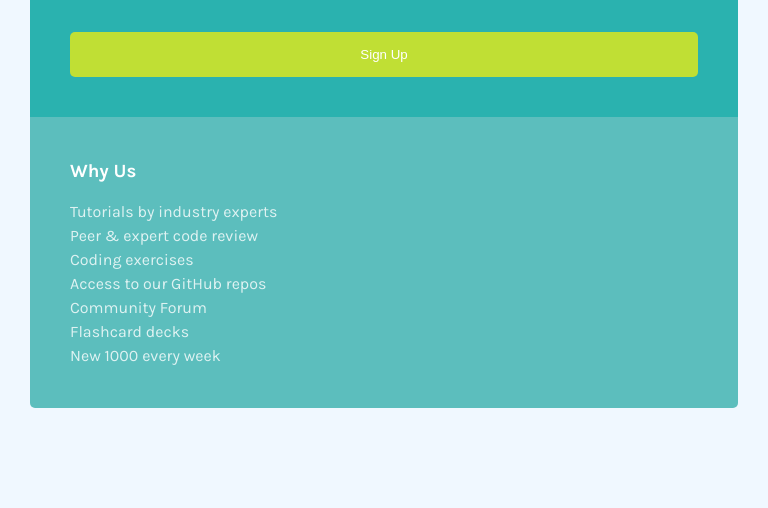
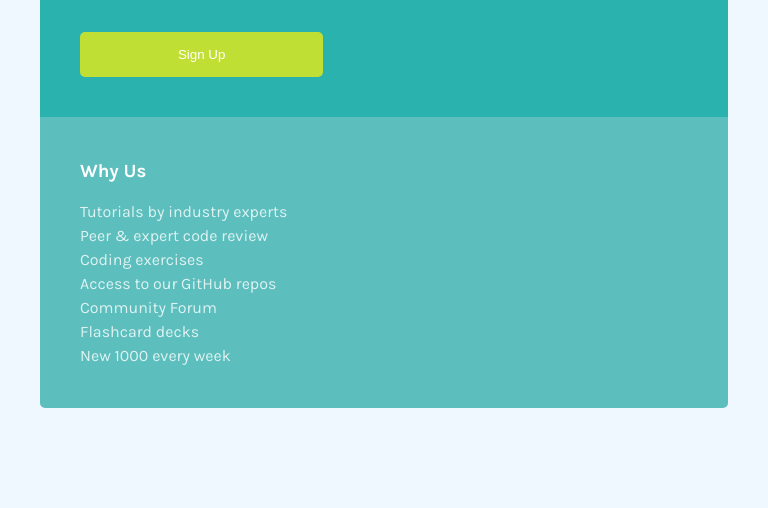
Before and after one commit to SedativeGlam/Single-grid-price-component, a plain HTML site: page index.html in a window 768 px wide. Shown: the part 463-971 px from the top of the page. Drawn offline with Linux system fonts and the light colour scheme.

Commit message:
Add files via upload

```diff
--- a/style.css
+++ b/style.css
@@ -12,7 +12,7 @@ body {
   justify-content: center;
   align-items: center;
   line-height: 1.5;
-  padding: 0 20px 0 20px;
+  padding: 0 30px 0 30px;
 }
 
 .grid-container {
@@ -116,11 +116,15 @@ button:active {
 
 @media screen and (min-width: 768px) and (max-width: 1024px) {
   body {
-    padding: 0 30px 0 30px;
+    padding: 0 40px 0 40px;
   }
 
   .grid-container {
     grid-template-columns: 1fr;
+  }
+
+  button {
+    width: 40%;
   }
 
   .item-2 {
```
